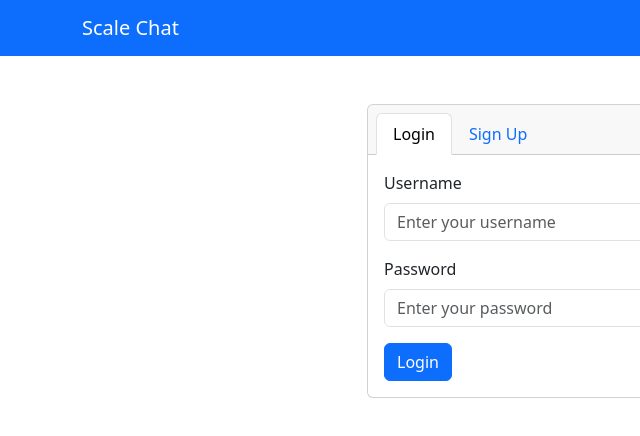
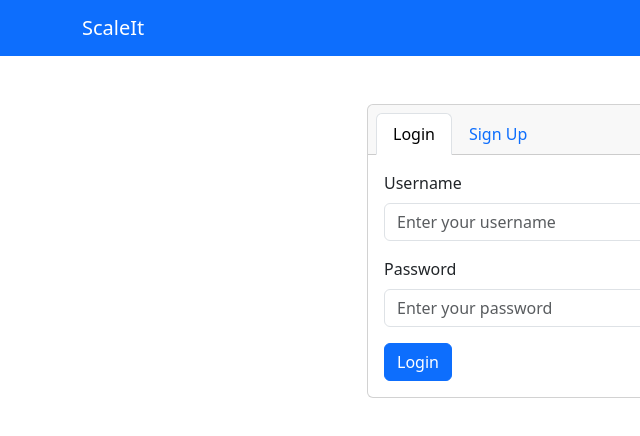
Before and after one commit to AnandIndraganti/scaleIt, a website: page public/auth/index.html in a window 1280 px wide. Shown: the full height of the page, 0-640 px from the left. Drawn offline with nearby package versions, Linux system fonts and the light colour scheme.

Commit message:
Update index.html

```diff
--- a/public/auth/index.html
+++ b/public/auth/index.html
@@ -3,7 +3,7 @@
   <head>
     <meta charset="UTF-8" />
     <meta name="viewport" content="width=device-width, initial-scale=1.0" />
-    <title>Scale Chat</title>
+    <title>ScaleIt</title>
     <link
       rel="stylesheet"
       href="https://cdn.jsdelivr.net/npm/bootstrap@5.3.3/dist/css/bootstrap.min.css"
@@ -12,7 +12,7 @@
   <body>
     <nav class="navbar navbar-expand-lg navbar-light bg-primary">
       <div class="container">
-        <a class="navbar-brand text-white" href="#">Scale Chat</a>
+        <a class="navbar-brand text-white" href="#">ScaleIt</a>
       </div>
     </nav>
     <div class="container mt-5">
```
